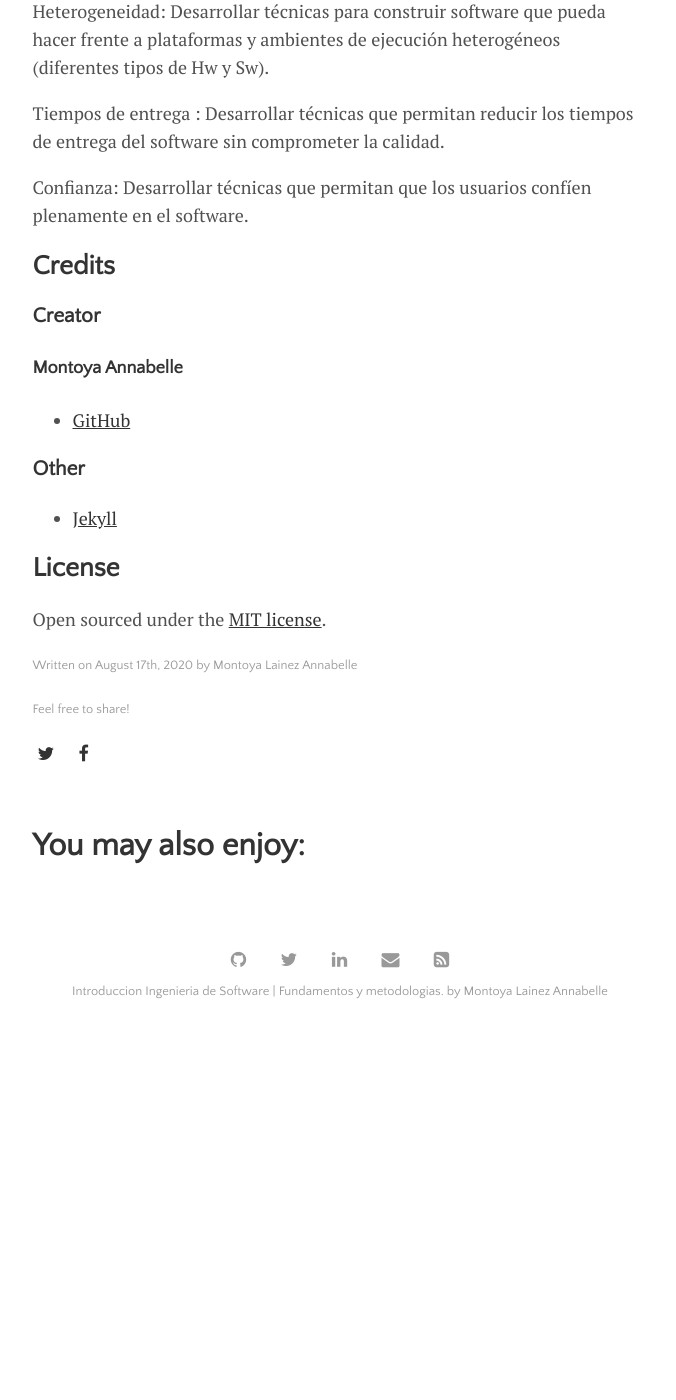
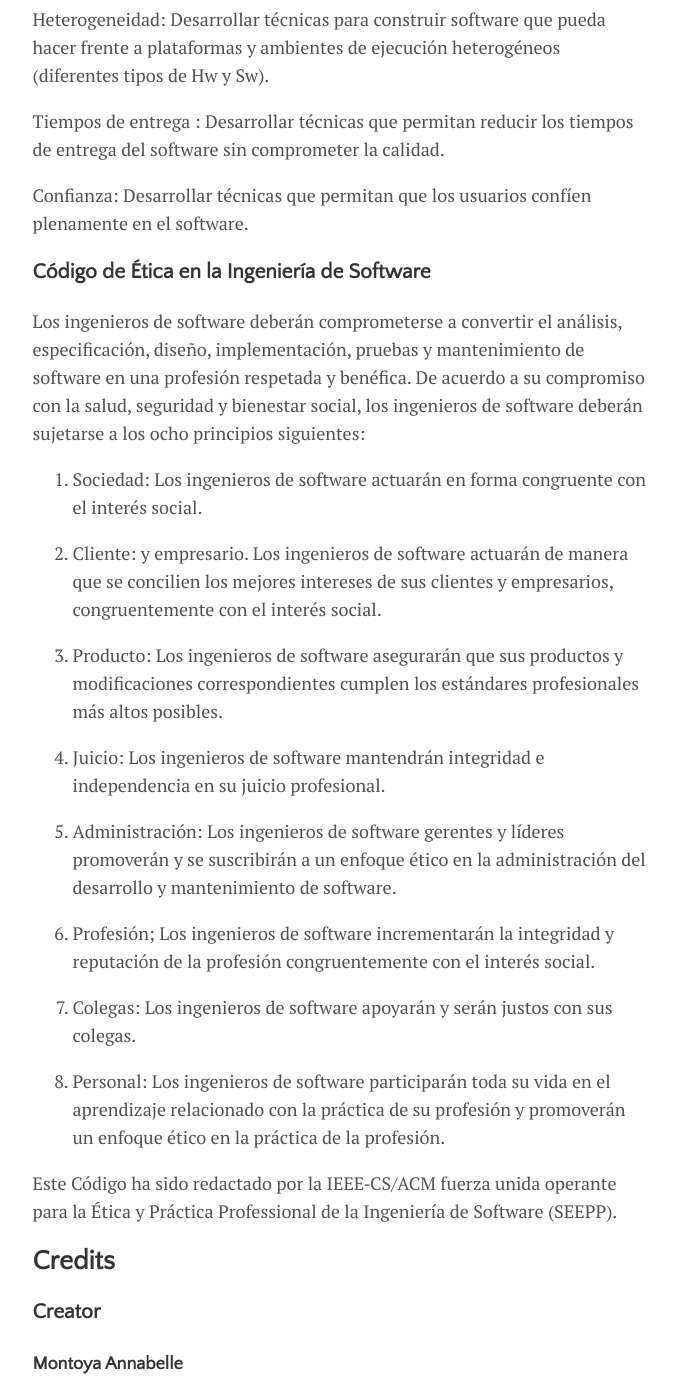
Before and after one commit to Anna-Montoya2020/Ingenieria-de-Software-Proyecto, a Jekyll site: the page built from _posts/2015-10-10-getting-started.md, in a window 1280 px wide and 1400 px high, scrolled down 4219 px. Shown: the whole window, without its empty margins (300-976 px from the left). Built offline with Jekyll 4.4.1, drawn with Linux system fonts in a browser that asks for light colours; our own code applies the rules of GitHub Pages for plain Markdown files; before the commit the page ends 5256 px from its top, so only the background shows below that; some of the changed text lies outside the part shown.

Commit message:
Update 2015-10-10-getting-started.md
Modificar

```diff
--- a/_posts/2015-10-10-getting-started.md
+++ b/_posts/2015-10-10-getting-started.md
@@ -15,7 +15,8 @@ Deben:
 
 Adoptar un enfoque sistemático para llevar a cabo su trabajo
 
-   Utilizar las herramientas y técnicas más apropiadas dependiendo
+Utilizar las herramientas y técnicas más apropiadas dependiendo
+
      * Problema a resolver
 
      * Restricciones del desarrollo
@@ -40,7 +41,7 @@ Adoptar un enfoque sistemático para llevar a cabo su trabajo
 
    3. [¿Retos de la Ingeniería de Software?](#Retos-de-la-Ingeniería-de-Software)
 
-   4.
+   4. [Código de Ética y Práctica Profesional](#Código-de-Ética-y-Práctica-Profesional)
 
    5.
 
@@ -159,6 +160,29 @@ Tiempos de entrega : Desarrollar técnicas que permitan reducir los tiempos de e
 
 Confianza: Desarrollar técnicas que permitan que los usuarios confíen plenamente en el software.
 
+###  Código de Ética en la Ingeniería de Software
+
+Los ingenieros de software deberán comprometerse a convertir el análisis, especificación, diseño, implementación, pruebas y mantenimiento de software en una profesión respetada y benéfica. De acuerdo a su compromiso con la salud, seguridad y bienestar social, los ingenieros de software deberán sujetarse a los ocho principios siguientes:
+
+1. Sociedad: Los ingenieros de software actuarán en forma congruente con el interés social.
+
+2. Cliente: y empresario. Los ingenieros de software actuarán de manera que se concilien los mejores intereses de sus clientes y empresarios, congruentemente con el interés social.
+
+3. Producto: Los ingenieros de software asegurarán que sus productos y modificaciones correspondientes cumplen los estándares profesionales más altos posibles.
+
+4. Juicio: Los ingenieros de software mantendrán integridad e independencia en su juicio profesional.
+
+5. Administración: Los ingenieros de software gerentes y líderes promoverán y se suscribirán a un enfoque ético en la administración del desarrollo y mantenimiento de software.
+
+6. Profesión; Los ingenieros de software incrementarán la integridad y reputación de la profesión
+congruentemente con el interés social.
+
+7. Colegas: Los ingenieros de software apoyarán y serán justos con sus colegas.
+
+8. Personal: Los ingenieros de software participarán toda su vida en el aprendizaje relacionado con la práctica de su profesión y promoverán un enfoque ético en la práctica de la profesión.
+
+Este Código ha sido redactado por la IEEE‑CS/ACM fuerza unida operante para la Ética y Práctica Professional de la Ingeniería de Software (SEEPP).
+
 
 ## Credits
 
```
